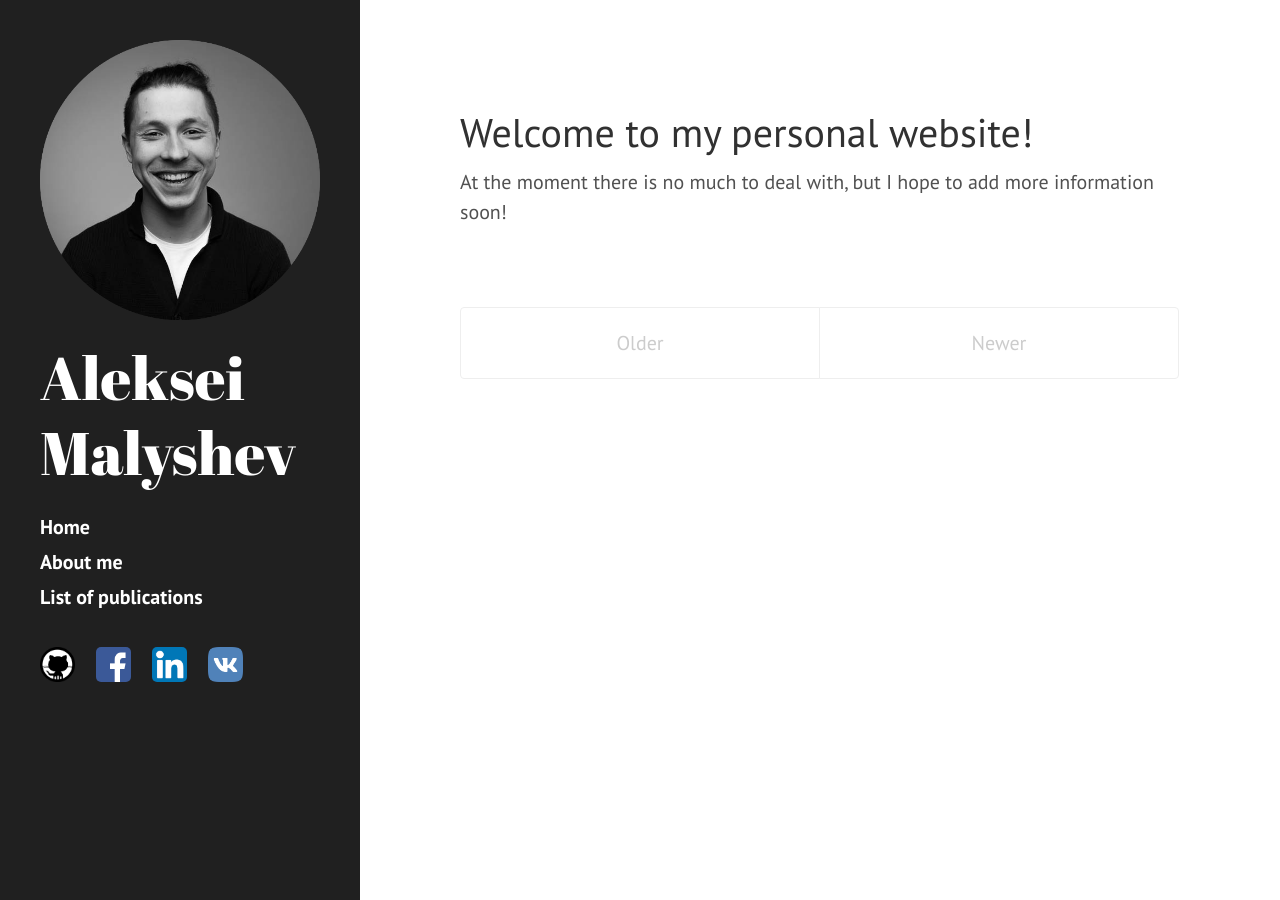
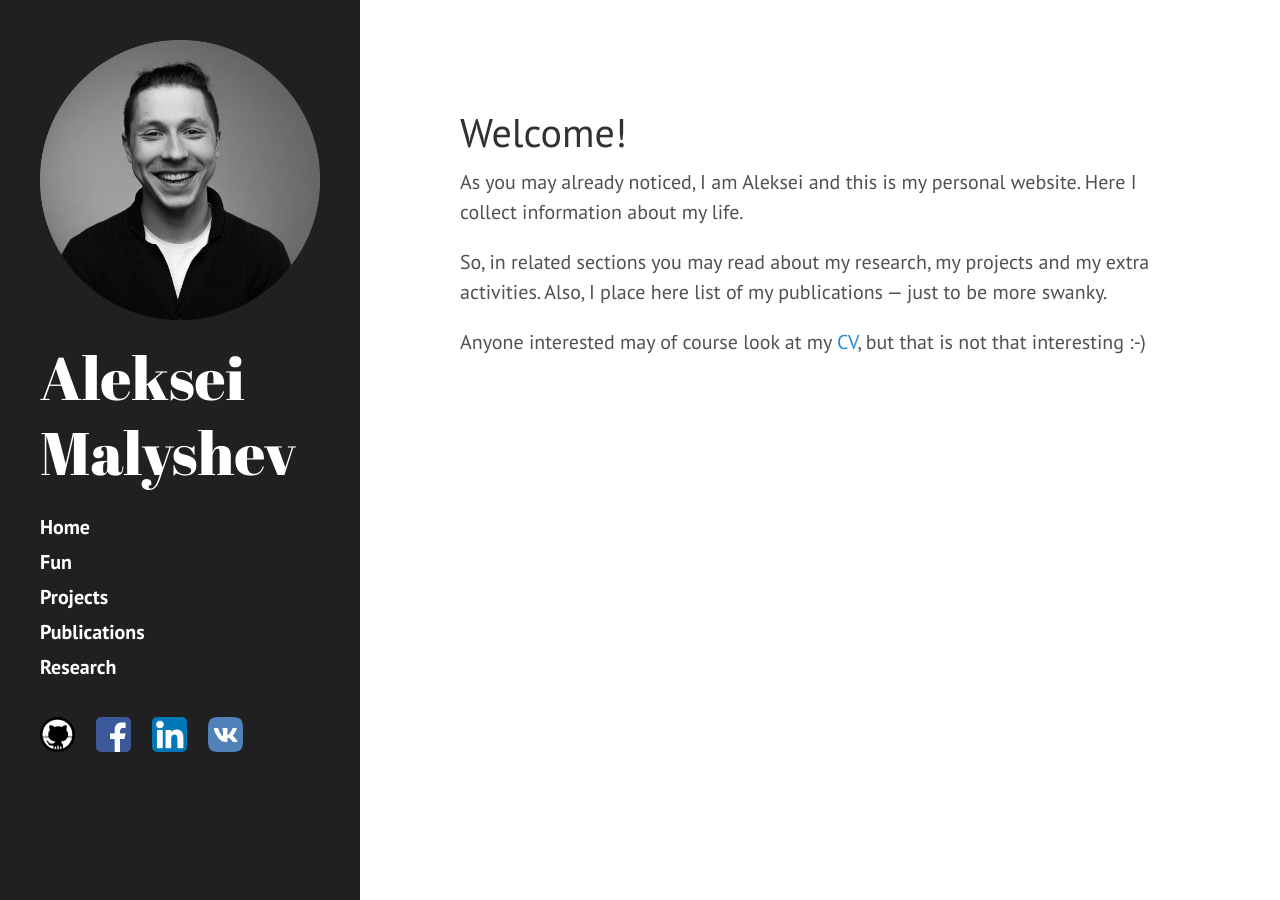
Before and after one commit to Exferro/exferro.github.io, a Jekyll site: the page built from index.html, in a window 1280 px wide. Built offline with Jekyll 4.4.1, drawn with Linux system fonts in a browser that asks for light colours; nearby versions of some CDN libraries; Markdown is read by kramdown in place of the engine named in the settings; the list of posts is cut into pages by our own code.

Commit message:
Set initial structure of the site

```diff
--- a/index.html
+++ b/index.html
@@ -4,39 +4,18 @@ title: Home
 ---
 <div class='page'>
 	<h1 class='post-title>'>
-		Welcome to my personal website!
+		Welcome!
 	</h1>
-	At the moment there is no much to deal with, but I hope to add more information soon!
+	<p>
+    As you may already noticed, I am Aleksei and this is my personal website. Here I collect information about my life.
+  </p>
+
+  <p>
+    So, in related sections you may read about my research, my projects and my extra activities. Also, I place here list of my publications — just to be more swanky.
+  </p>
+
+  <p>
+    Anyone interested may of course look at my <a href="public/aleksei_malyshev_cv.pdf">CV</a>, but that is not that interesting :-)
+  </p>
+
 </div>
-<div class="posts">
-  {% for post in paginator.posts %}
-  <div class="post">
-    <h1 class="post-title">
-      <a href="{{ post.url }}">
-        {{ post.title }}
-      </a>
-    </h1>
-
-    <span class="post-date">{{ post.date | date_to_string }}</span>
-
-    {{ post.content }}
-  </div>
-  {% endfor %}
-</div>
-
-<div class="pagination">
-  {% if paginator.next_page %}
-    <a class="pagination-item older" href="{{ site.gh_baseurl }}page{{paginator.next_page}}">Older</a>
-  {% else %}
-    <span class="pagination-item older">Older</span>
-  {% endif %}
-  {% if paginator.previous_page %}
-    {% if paginator.page == 2 %}
-      <a class="pagination-item newer" href="{{ site.gh_baseurl }}">Newer</a>
-    {% else %}
-      <a class="pagination-item newer" href="{{ site.gh_baseurl }}page{{paginator.previous_page}}">Newer</a>
-    {% endif %}
-  {% else %}
-    <span class="pagination-item newer">Newer</span>
-  {% endif %}
-</div>
```
Also changed, not shown: _includes/sidebar.html (+0 -29 lines), about.html (deleted, +0 -9 lines), fun.html (added, +40 -0 lines), projects.html (added, +40 -0 lines), publications.md (+1 -1 lines), research.html (added, +40 -0 lines), 1 other file.
